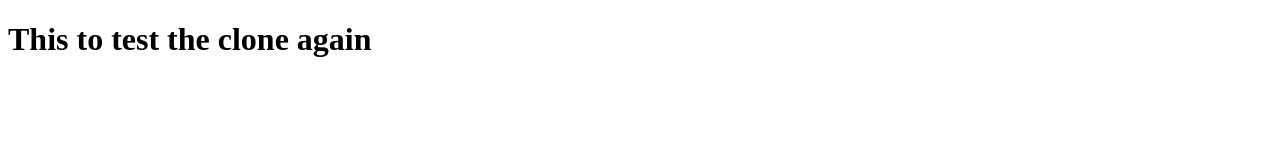
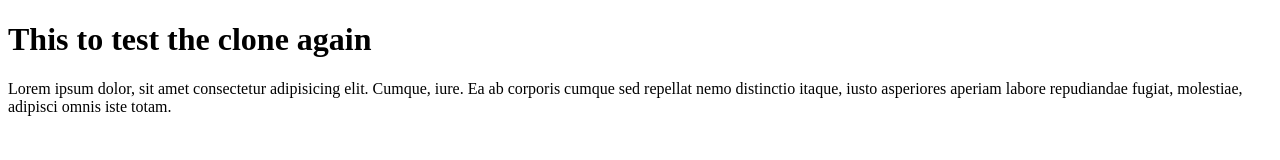
Before and after one commit to Fikremariam21/FikerNew, a plain HTML site: page index.html in a window 1280 px wide. Drawn offline with Linux system fonts and the light colour scheme.

Commit message:
paragraph added

```diff
--- a/index.html
+++ b/index.html
@@ -7,6 +7,7 @@
 </head>
 <body>
     <h1> This to test the clone again</h1>
+    <p> Lorem ipsum dolor, sit amet consectetur adipisicing elit. Cumque, iure. Ea ab corporis cumque sed repellat nemo distinctio itaque, iusto asperiores aperiam labore repudiandae fugiat, molestiae, adipisci omnis iste totam.</p>
 
 </body>
 </html>
```
